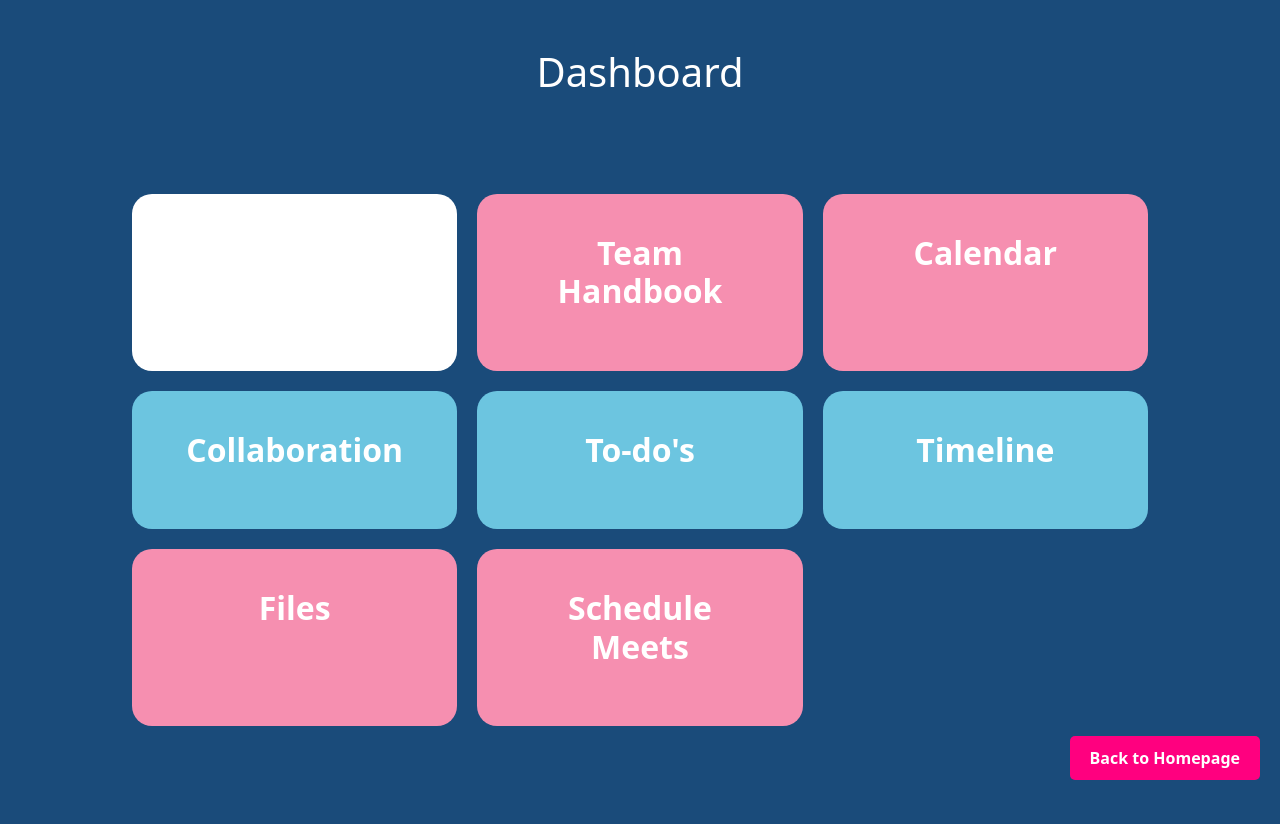
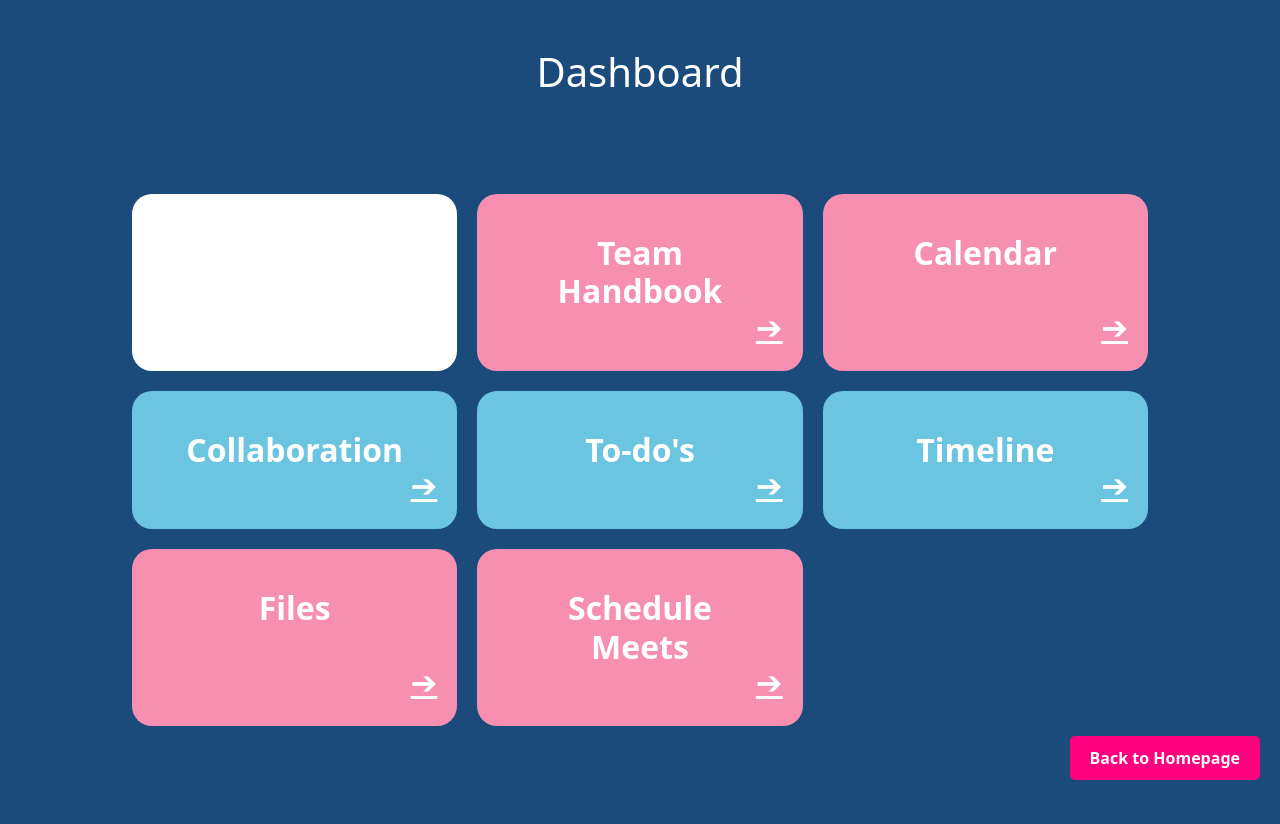
Before and after one commit to tinaxvu/Project-Manager, a Django app: template projects/templates/project_detail.html in a window 1280 px wide. Run offline with Django 4.2, Linux system fonts and the light colour scheme; the template is opened without the code that fills it, so the values that code supplies are empty; the visitor is signed in with stand-in values (Sample User, id 1); some libraries are stand-ins or nearby versions.

Commit message:
fixed bug

```diff
--- a/projects/templates/project_detail.html
+++ b/projects/templates/project_detail.html
@@ -24,6 +24,7 @@
             font-size: 1.5rem;
             border-radius: 20px;
             color: white;
+            position: relative;
         }
         .dashboard-item.pink {
             background-color: #f68fb0;
@@ -41,7 +42,6 @@
             right: 20px;
             color: white;
             font-size: 2rem;
-            text-decoration: none;
         }
         .dashboard-item img {
             max-width: 100px;
```
